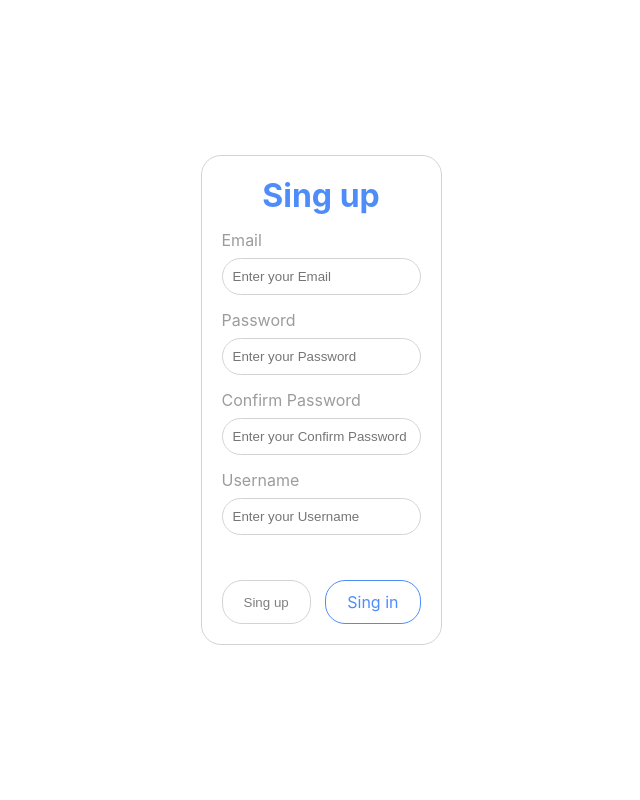
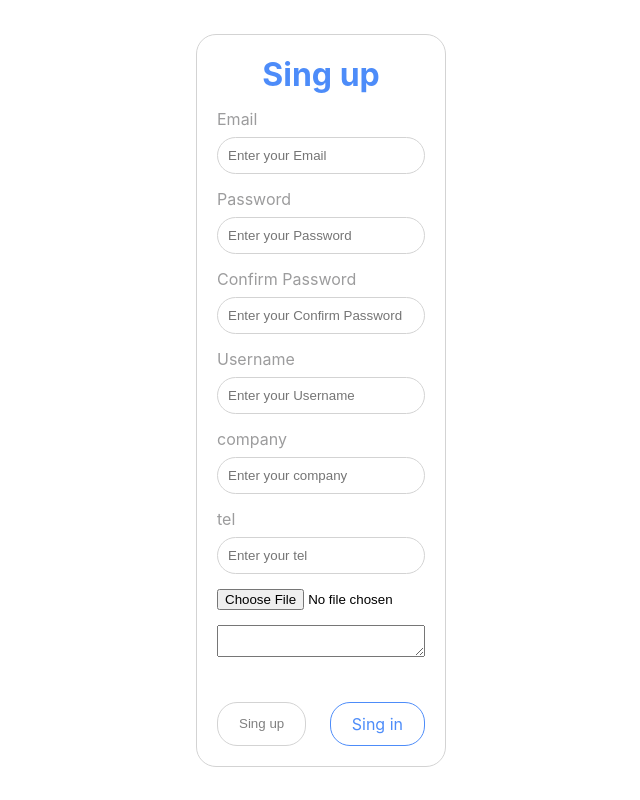
Before and after one commit to groone38/privat-auth, a React (Create React App) app: page /register in a window 1280 px wide. Shown: the whole page, without its empty margins (319-959 px from the left). Built offline with nearby package versions, Linux system fonts and the light colour scheme.

Commit message:
register file done

```diff
--- a/src/assets/Auth/arr.ts
+++ b/src/assets/Auth/arr.ts
@@ -63,4 +63,22 @@ export const InputsSingUp: InputsSingUpProps[] = [
     pattern: /^[a-z]{2,30}$/i,
     patternText: "Username don't match",
   },
+  {
+    label: "company",
+    text: "company ",
+    type: "text",
+    name: "company",
+    required: "company is Required",
+    pattern: /^[a-z]{2,30}$/i,
+    patternText: "Company don't match",
+  },
+  {
+    label: "tel",
+    text: "tel ",
+    type: "tel",
+    name: "tel",
+    required: "tel is Required",
+    pattern: /^[\+]?[(]?[0-9]{3}[)]?[-\s\.]?[0-9]{3}[-\s\.]?[0-9]{4,6}$/,
+    patternText: "tel don't match",
+  },
 ];
--- a/src/core/interseption.ts
+++ b/src/core/interseption.ts
@@ -1,16 +1,20 @@
 import axios from "axios";
 
-// Add a request interceptor
-axios.interceptors.request.use(
+const instans = axios.create({
+  baseURL: "http://localhost:8080",
+});
+
+instans.interceptors.request.use(
   (config) => {
     const token = window.localStorage.getItem("token");
     if (token) {
       config.headers["Authorization"] = "Bearer " + token;
     }
-    // config.headers['Content-Type'] = 'application/json';
     return config;
   },
   (error) => {
     Promise.reject(error);
   }
 );
+
+export default instans;
--- a/src/pages/Home.tsx
+++ b/src/pages/Home.tsx
@@ -1,9 +1,50 @@
-import React from "react";
+import axios from "../core/interseption";
+import React, { useEffect, useState } from "react";
+import { IUser } from "../models/Auth/types";
+import Loader from "../components/Loader/Loader";
 
-type Props = {};
+const Home = () => {
+  const [user, setUser] = useState<IUser>();
+  const [loading, setLoading] = useState<boolean>(false);
+  const [message, setMessage] = useState<string>("");
 
-const Home = (props: Props) => {
-  return <div>HomePage</div>;
+  useEffect(() => {
+    const responce = async () => {
+      setLoading(true);
+      try {
+        await axios.get(`/user`).then((res) => {
+          setUser(res.data);
+          // setAvatar(res.data.image.path);
+          // console.log(res.data.image);
+        });
+      } catch (error) {
+        console.log(error);
+        setMessage(error.response.data.message);
+      }
+      setLoading(false);
+    };
+    responce();
+  }, []);
+
+  return (
+    <>
+      {loading ? (
+        <Loader />
+      ) : (
+        <div>
+          <div>
+            <span>{user?.email}</span>
+            <span>{user?.username}</span>
+
+            <img src={`http://localhost:8080/${user?.image}`} alt="img" />
+            <span>{user?.company}</span>
+            <span>{user?.tel}</span>
+            <span>{user?.about}</span>
+          </div>
+        </div>
+      )}
+    </>
+  );
 };
 
 export default Home;
--- a/src/pages/Login/Login.tsx
+++ b/src/pages/Login/Login.tsx
@@ -6,7 +6,8 @@ import { InputsSingIn } from "../../assets/Auth/arr";
 import { useForm, SubmitHandler } from "react-hook-form";
 import { IValuesSingUp } from "../../models/Auth/types";
 import Loader from "../../components/Loader/Loader";
-import axios, { AxiosResponse } from "axios";
+import axios from "../../core/interseption";
+// import axios, { AxiosResponse } from "axios";
 
 const Login = () => {
   const {
@@ -27,7 +28,7 @@ const Login = () => {
   const onSubmit: SubmitHandler<IValuesSingUp> = async (data) => {
     setLoading(true);
     try {
-      await axios.post("http://localhost:8080/auth/login", data).then((res) => {
+      await axios.post("/auth/login", data).then((res) => {
         localStorage.setItem("token", res.data.token);
         setMessage("");
         navigate("/");
--- a/src/pages/Register/Register.tsx
+++ b/src/pages/Register/Register.tsx
@@ -14,24 +14,26 @@ const Register = () => {
     formState: { errors },
   } = useForm<IValuesSingUp>({
     mode: "all",
-    defaultValues: {
-      email: "",
-      password: "",
-    },
   });
   const navigate = useNavigate();
   const [loading, setLoading] = useState(false);
   const [message, setMessage] = useState("");
 
   const onSubmit: SubmitHandler<IValuesSingUp> = async (data) => {
+    const formData = new FormData();
+    formData.append("email", data.email);
+    formData.append("password", data.password);
+    formData.append("confirmpassword", data.confirmpassword);
+    formData.append("username", data.username);
+    formData.append("image", data.image[0]);
+    formData.append("company", data.company);
+    formData.append("tel", data.tel);
+    formData.append("about", data.about);
     setLoading(true);
     try {
       await fetch(`http://localhost:8080/auth/register`, {
         method: "POST",
-        headers: {
-          "Content-Type": "application/json;charset=utf-8",
-        },
-        body: JSON.stringify(data),
+        body: formData,
       })
         .then((res) => res.json())
         .then((json) => {
@@ -52,7 +54,11 @@ const Register = () => {
       {loading ? (
         <Loader />
       ) : (
-        <form className={classes.form} onSubmit={handleSubmit(onSubmit)}>
+        <form
+          className={classes.form}
+          onSubmit={handleSubmit(onSubmit)}
+          encType="multipart/form-data"
+        >
           {message && (
             <div className={classes.form__responce}>
               <h2>{message}</h2>
@@ -77,6 +83,8 @@ const Register = () => {
               }}
             />
           ))}
+          <input type="file" id="image" {...register("image")} />
+          <textarea id="about" {...register("about")}></textarea>
           <div className={classes.form__btn}>
             <button className={classes.form__btn_sing}>Sing up</button>
             <Link to={"/login"} className={classes.form__btn_register}>
```
Also changed, not shown: src/models/Auth/types.ts (+13 -0 lines).
